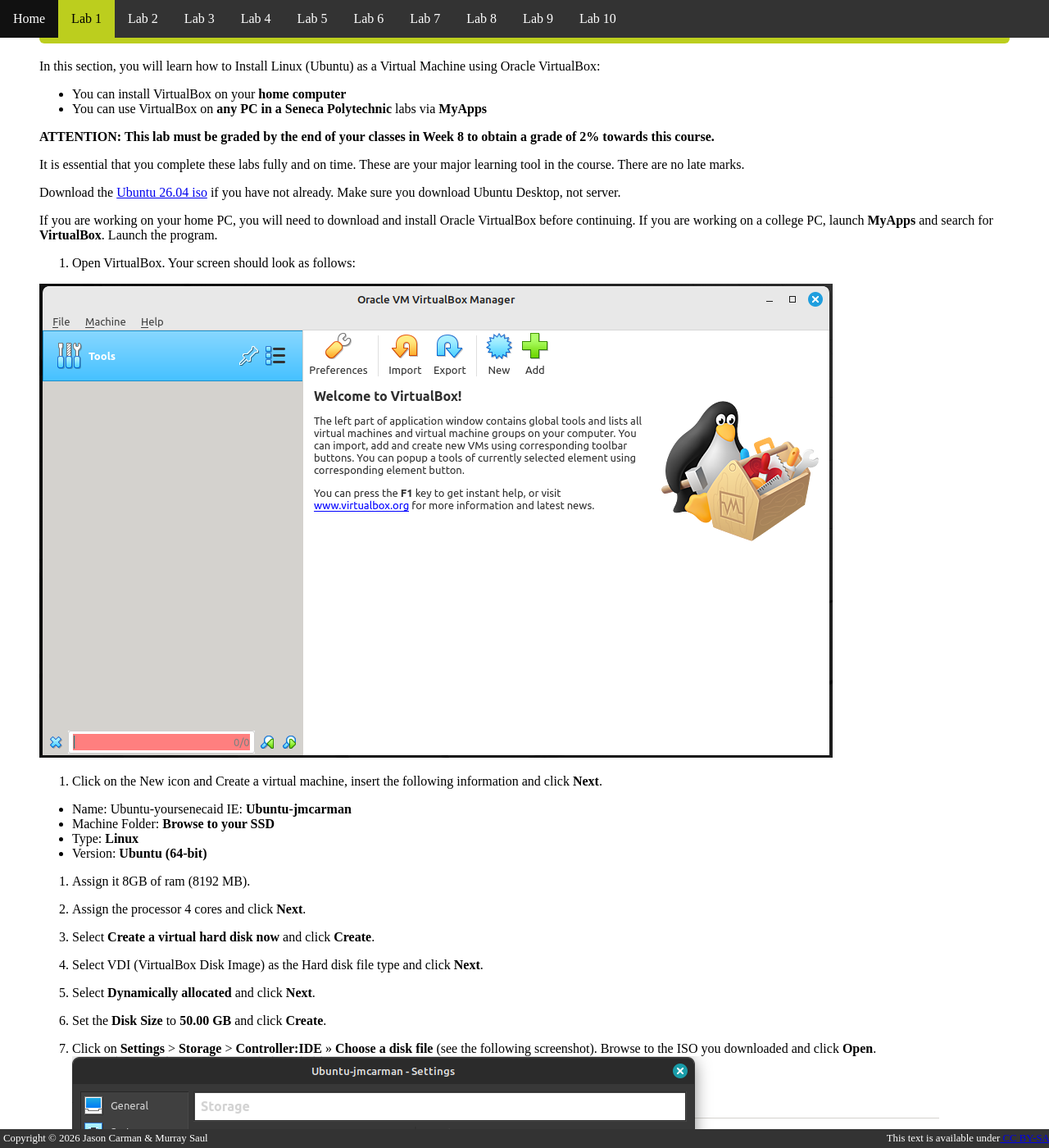
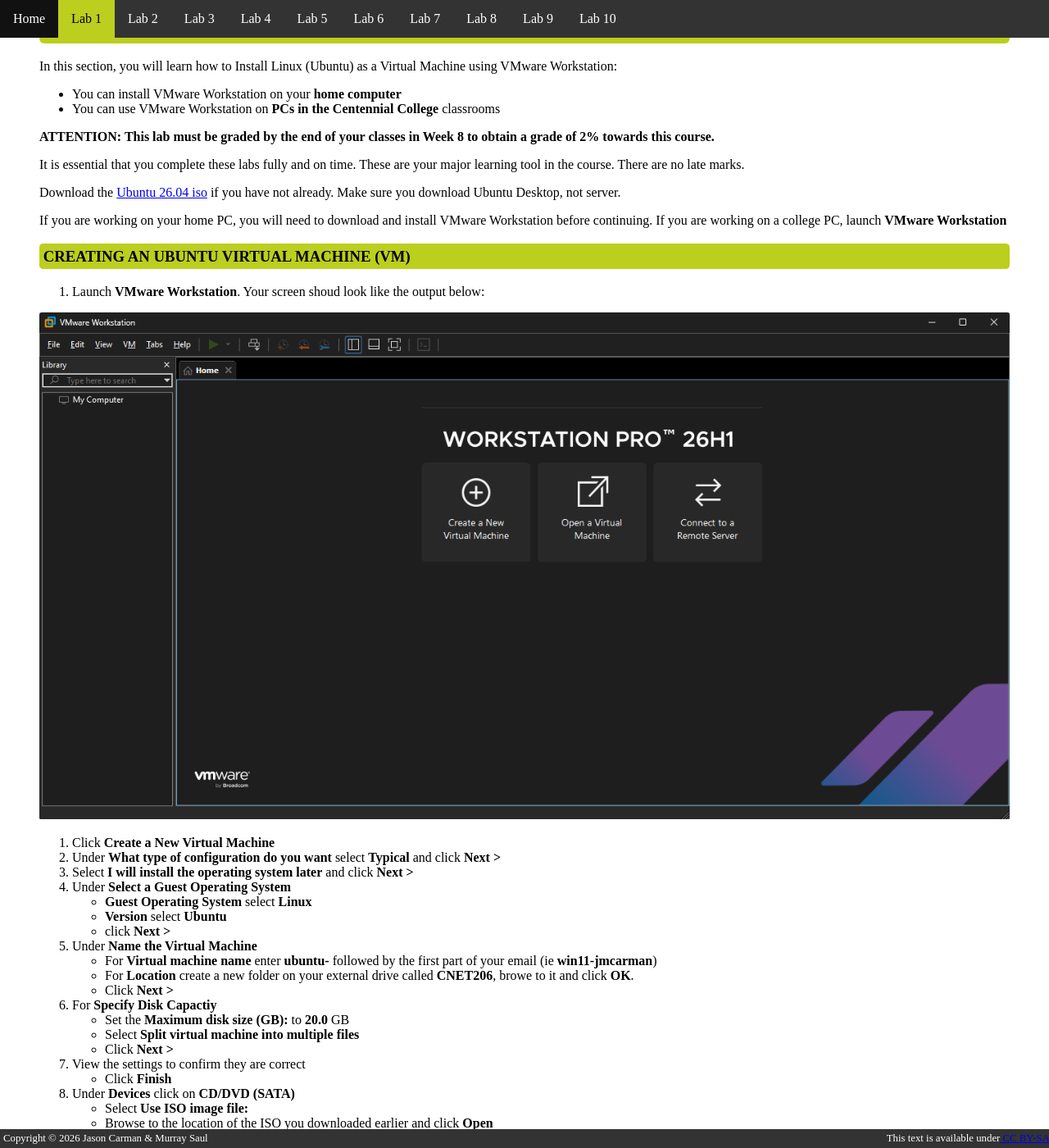
Before and after one commit to jmcarman/lin1.github.io, a Jekyll site: the page built from lab1.md, in a window 1280 px wide and 1400 px high, scrolled down 3652 px. Shown: the whole window at 82% size. Built offline with Jekyll 4.4.1, drawn with Linux system fonts in a browser that asks for light colours; some of the changed text lies outside the part shown.

Commit message:
Lab 1: Updated install for VMware.

```diff
--- a/lab1.md
+++ b/lab1.md
@@ -116,10 +116,10 @@ _Examples of commands that use command history:_
 
 ## Investigation 1: Downloading and Installing Linux
 
-In this section, you will learn how to Install Linux (Ubuntu) as a Virtual Machine using Oracle VirtualBox:
+In this section, you will learn how to Install Linux (Ubuntu) as a Virtual Machine using VMware Workstation:
 
-- You can install VirtualBox on your **home computer**
-- You can use VirtualBox on **any PC in a Seneca Polytechnic** labs via **MyApps**
+- You can install VMware Workstation on your **home computer**
+- You can use VMware Workstation on **PCs in the Centennial College** classrooms
 
 **ATTENTION: This lab must be graded by the end of your classes in Week 8 to obtain a grade of 2% towards this course.**
 
@@ -127,34 +127,39 @@ It is essential that you complete these labs fully and on time. These are your m
 
 Download the [Ubuntu 26.04 iso](https://ubuntu.com/download/desktop) if you have not already. Make sure you download Ubuntu Desktop, not server.
 
-If you are working on your home PC, you will need to download and install Oracle VirtualBox before continuing.
-If you are working on a college PC, launch **MyApps** and search for **VirtualBox**. Launch the program.
+If you are working on your home PC, you will need to download and install VMware Workstation before continuing.
+If you are working on a college PC, launch **VMware Workstation**
 
-1. Open VirtualBox. Your screen should look as follows:
+### Creating an Ubuntu Virtual Machine (VM)
+1. Launch **VMware Workstation**. Your screen shoud look like the output below:
 
-![Launching Oracle VirtualBox](/img/launch-vb.png)
 
-2. Click on the New icon and Create a virtual machine, insert the following information and click **Next**.
+![Launching VMware Workstation](/img/vmware-workstation.png)
 
-  - Name: Ubuntu-yoursenecaid IE: **Ubuntu-jmcarman**
-  - Machine Folder: **Browse to your SSD**
-  - Type: **Linux**
-  - Version: **Ubuntu (64-bit)**
+2. Click **Create a New Virtual Machine**
+1. Under **What type of configuration do you want** select **Typical** and click **Next >**
+1. Select **I will install the operating system later** and click **Next >**
+1. Under **Select a Guest Operating System**
+    - **Guest Operating System** select **Linux**
+    - **Version** select **Ubuntu**
+    - click **Next >**
+1. Under **Name the Virtual Machine**
+    - For **Virtual machine name** enter **ubuntu-** followed by the first part of your email (ie **win11-jmcarman**)
+    - For **Location** create a new folder on your external drive called **CNET206**, browe to it and click **OK**.
+    - Click **Next >**
+1. For **Specify Disk Capactiy**
+    - Set the **Maximum disk size (GB):** to **20.0** GB
+    - Select **Split virtual machine into multiple files**
+    - Click **Next >**
 
-3. Assign it 8GB of ram (8192 MB).
+1. View the settings to confirm they are correct
+    - Click **Finish**
 
-1. Assign the processor 4 cores and click **Next**.
+1. Under **Devices** click on **CD/DVD (SATA)**
+   - Select **Use ISO image file:**
+   - Browse to the location of the ISO you downloaded earlier and click **Open**
 
-1. Select **Create a virtual hard disk now** and click **Create**.
-
-1. Select VDI (VirtualBox Disk Image) as the Hard disk file type and click **Next**.
-
-1. Select **Dynamically allocated** and click **Next**.
-
-1. Set the **Disk Size** to **50.00 GB** and click **Create**.
-
-1. Click on **Settings** > **Storage** > **Controller:IDE** >> **Choose a disk file** (see the following screenshot). Browse to the ISO you downloaded and click **Open**.
-   ![Adding the optical disk](/img/choose-disk.png)
+   ![Adding the optical disk](/img/choose-disk-vmware.png)
 
 10. Click **ok** and power on the virtual machine.
 11. Select **Try or Install Ubuntu** and press **Enter**.
@@ -163,10 +168,10 @@ If you are working on a college PC, launch **MyApps** and search for **VirtualBo
 
 Follow the installer and select the following settings:
 
-- Language: English
+- Language: **English**
 - Accessibility: Customize if you wish or accept the defaults
-- Keyboard Layout: English (US)
-- Connect to the internet: Use wired connection (default)
+- Keyboard Layout: **English (US)**
+- Connect to the internet: **Use wired connection** (default)
 - What do you want to do with Ubuntu?: **Install Ubuntu**
 - How would you like to install Ubuntu?: **Interactive installation**
 - What apps would you like to install to start with?: **Default selection**
@@ -174,10 +179,11 @@ Follow the installer and select the following settings:
   - **Install third-party software for graphics and Wi-Fi hardware**
   - **Download and install support for additional media formats**
 - How do you want to install Ubuntu?: **Erase disk and install Ubuntu** (default)
+- Encryption and file system: **No encryption**
 - Create your account:
   - Your name: **enter your name**
-  - Your computer's name: **ubuntu-senecausername** IE **ubuntu-jmcarman**
-  - Your username: **Your Seneca username**
+  - Your computer's name: **ubuntu-firstpartofemail** IE **ubuntu-jmcarman**
+  - Your username: **firstpartofemail** IE **jmcarman**
   - Create a secure password that you will remember
   - Confirm your configuration using the following screenshot before clicking **Next**
     ![User account information](/img/ubuntu-account.png)
```
Also changed, not shown: img/choose-disk-vmware.png (added), img/vmware-verify.png (added), img/vmware-workstation.png (added), 1 other file.
